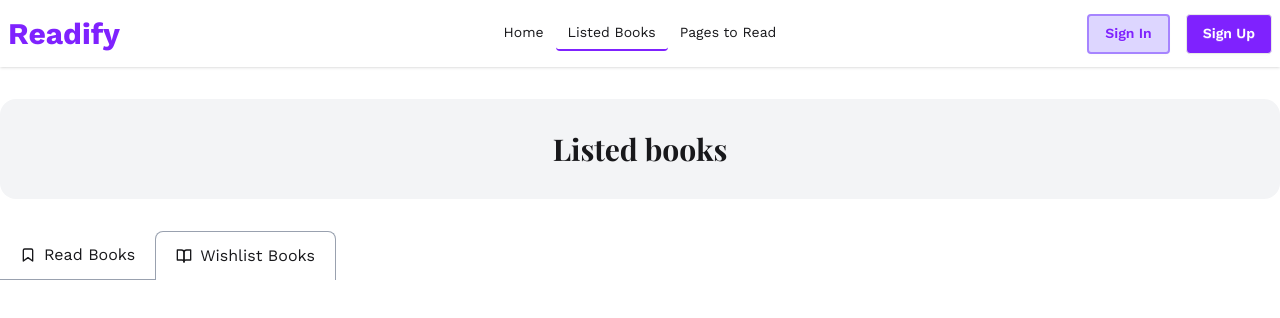
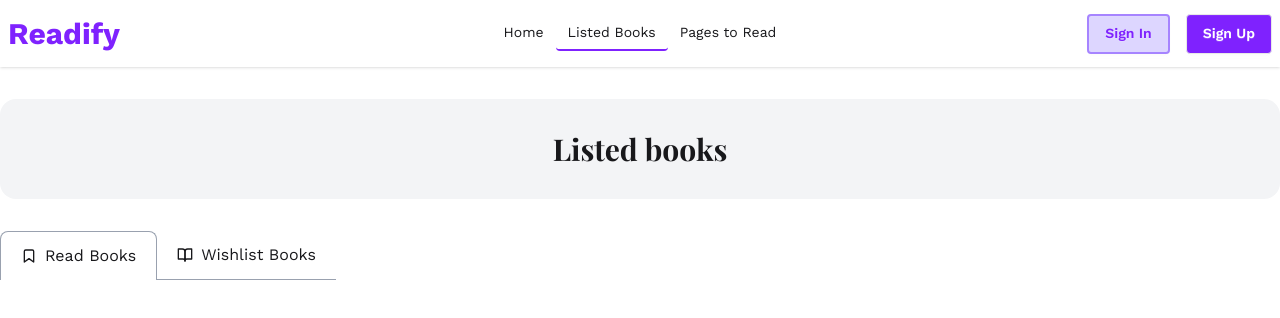
Before and after one commit to shohan89/readify, a React (Vite) app: page /listed-books in a window 1280 px wide. Shown: the top 318 px of the page. Built offline with nearby package versions, Linux system fonts and the light colour scheme; a web font is replaced by a local one.

Commit message:
feat: make tab clickable

```diff
--- a/src/pages/ListedBooks.jsx
+++ b/src/pages/ListedBooks.jsx
@@ -1,6 +1,8 @@
+import { useState } from "react";
 import { Link } from "react-router";
 
 const ListedBooks = () => {
+    const [tabIndex, setTabIndex] = useState(0);
     return (
         <>
             <div className=' max-w-7xl mx-auto text-center bg-gray-100 p-8 rounded-2xl mt-8 text-3xl font-bold'>
@@ -8,13 +10,19 @@
             </div>
             {/* tabs */}
             <div className="max-w-7xl mx-auto flex items-start overflow-x-auto overflow-y-hidden sm:justify-start flex-nowrap mt-8">
-                <Link rel="noopener noreferrer" href="#" className="flex items-center flex-shrink-0 px-5 py-3 space-x-2 border-b border-gray-400">
+                <Link
+                to=''
+                onClick={()=> setTabIndex(0)}
+                className={`flex items-center flex-shrink-0 px-5 py-3 space-x-2 ${tabIndex === 0 ? 'border border-b-0' : 'border-b'} rounded-t-lg border-gray-400`}>
                     <svg xmlns="http://www.w3.org/2000/svg" viewBox="0 0 24 24" fill="none" stroke="currentColor" strokeWidth="2" strokeLinecap="round" strokeLinejoin="round" className="w-4 h-4">
                         <path d="M19 21l-7-5-7 5V5a2 2 0 0 1 2-2h10a2 2 0 0 1 2 2z"></path>
                     </svg>
                     <span>Read Books</span>
                 </Link>
-                <Link rel="noopener noreferrer" href="#" className="flex items-center flex-shrink-0 px-5 py-3 space-x-2 border border-b-0 rounded-t-lg border-gray-400">
+                <Link
+                to=''
+                onClick={()=>setTabIndex(1)}
+                className={`flex items-center flex-shrink-0 px-5 py-3 space-x-2 ${tabIndex === 1 ? 'border border-b-0' : 'border-b'} rounded-t-lg border-gray-400`}>
                     <svg xmlns="http://www.w3.org/2000/svg" viewBox="0 0 24 24" fill="none" stroke="currentColor" strokeWidth="2" strokeLinecap="round" strokeLinejoin="round" className="w-4 h-4">
                         <path d="M2 3h6a4 4 0 0 1 4 4v14a3 3 0 0 0-3-3H2z"></path>
                         <path d="M22 3h-6a4 4 0 0 0-4 4v14a3 3 0 0 1 3-3h7z"></path>
```
